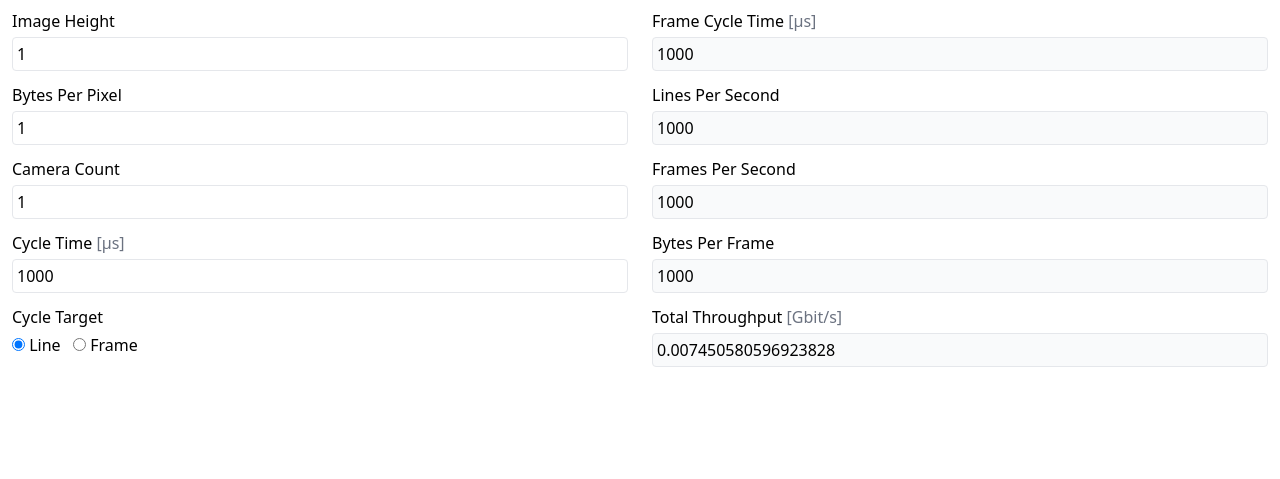
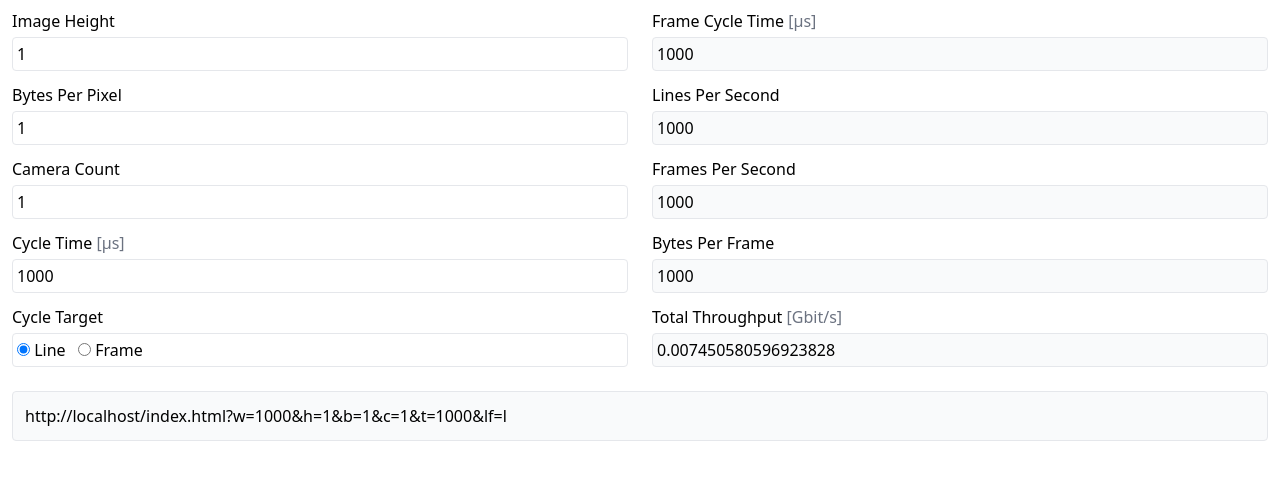
Before and after one commit to jurihock/ccc, a plain HTML site: page index.html in a window 1280 px wide. Shown: the part 117-596 px from the top of the page. Drawn offline with nearby package versions, Linux system fonts and the light colour scheme.

Commit message:
Update index.html

```diff
--- a/index.html
+++ b/index.html
@@ -28,6 +28,8 @@
 				FramesPerSecond: document.getElementById('FramesPerSecond'),
 				BytesPerFrame: document.getElementById('BytesPerFrame'),
 				GigabitPerSecond: document.getElementById('GigabitPerSecond'),
+
+				Hyperlink: document.getElementById('Hyperlink')
 			};
 
 			if (elements.ImageWidth.value === '0')
@@ -51,12 +53,17 @@
 				{
 					width: NaN,
 					height: NaN,
-					bytes: NaN,
+					bytes: NaN
 				},
 				camera:
 				{
-					count: NaN,
-					cycletime: NaN,
+					count: NaN
+				},
+				cycletime:
+				{
+					value: NaN,
+					weight: NaN,
+					target: NaN
 				}
 			};
 
@@ -64,17 +71,18 @@
 			input.image.height = parseInt(elements.ImageHeight.value);
 			input.image.bytes = parseInt(elements.ImageBytes.value);
 			input.camera.count = parseInt(elements.CameraCount.value);
-			input.camera.cycletime = parseInt(elements.CycleTime.value);
+			input.cycletime.value = parseInt(elements.CycleTime.value);
 
 			if (elements.CycleTimeTargetLine.checked)
 			{
-				input.camera.cycletime *= 1e-6;
+				input.cycletime.weight = 1e-6;
+				input.cycletime.target = 'l';
 			}
 
 			if (elements.CycleTimeTargetFrame.checked)
 			{
-				input.camera.cycletime *= 1e-6;
-				input.camera.cycletime /= input.image.height;
+				input.cycletime.weight = 1e-6 / input.image.height;
+				input.cycletime.target = 'f';
 			}
 
 			var output =
@@ -83,22 +91,22 @@
 				{
 					cycletime: NaN,
 					frequency: NaN,
-					bytes: NaN,
+					bytes: NaN
 				},
 				frame:
 				{
 					cycletime: NaN,
 					frequency: NaN,
-					bytes: NaN,
+					bytes: NaN
 				},
 				gbps: NaN
 			};
 
-			output.line.cycletime = input.camera.cycletime * 1e+6;
-			output.frame.cycletime = input.image.height * input.camera.cycletime * 1e+6;
+			output.line.cycletime = input.cycletime.value * input.cycletime.weight * 1e+6;
+			output.frame.cycletime = input.image.height * input.cycletime.value * input.cycletime.weight * 1e+6;
 
-			output.line.frequency = Math.round(1 / (input.camera.cycletime));
-			output.frame.frequency = Math.round(1 / (input.image.height * input.camera.cycletime));
+			output.line.frequency = Math.round(1 / (input.cycletime.value * input.cycletime.weight));
+			output.frame.frequency = Math.round(1 / (input.image.height * input.cycletime.value * input.cycletime.weight));
 
 			output.line.bytes = input.image.width * input.image.bytes;
 			output.frame.bytes = input.image.height * input.image.width * input.image.bytes;
@@ -117,6 +125,22 @@
 
 			elements.BytesPerFrame.value = output.frame.bytes;
 			elements.GigabitPerSecond.value = output.gbps;
+
+			var hyperlink =
+			[
+				window.location.protocol + '//',
+				window.location.hostname,
+				window.location.pathname,
+				'?<strong>w=</strong>' + input.image.width,
+				'&<strong>h=</strong>' + input.image.height,
+				'&<strong>b=</strong>' + input.image.bytes,
+				'&<strong>c=</strong>' + input.camera.count,
+				'&<strong>t=</strong>' + input.cycletime.value,
+				'&<strong>lf=</strong>' + input.cycletime.target,
+			].join('');
+
+			elements.Hyperlink.href = hyperlink.replaceAll(/<\/?strong>/g, '');
+			elements.Hyperlink.innerHTML = hyperlink;
 		}
 
 		function toggle()
@@ -138,6 +162,44 @@
 			commit();
 		}
 
+		function sync()
+		{
+			var elements =
+			{
+				ImageWidth: document.getElementById('ImageWidth'),
+				ImageHeight: document.getElementById('ImageHeight'),
+				ImageBytes: document.getElementById('ImageBytes'),
+				CameraCount: document.getElementById('CameraCount'),
+				CycleTime: document.getElementById('CycleTime'),
+				CycleTimeTargetLine: document.getElementById('CycleTimeTargetLine'),
+				CycleTimeTargetFrame: document.getElementById('CycleTimeTargetFrame')
+			};
+
+			var query = new URLSearchParams(window.location.search);
+
+			if (query.has('w'))
+			{
+				elements.ImageWidth.value = parseInt(query.get('w'));
+			}
+
+			if (query.has('h'))
+			{
+				elements.ImageHeight.value = parseInt(query.get('h'));
+			}
+
+			if (query.has('b'))
+			{
+				elements.ImageBytes.value = parseInt(query.get('b'));
+			}
+
+			if (query.has('c'))
+			{
+				elements.CameraCount.value = parseInt(query.get('c'));
+			}
+
+			commit();
+		}
+
 	</script>
 
 </head>
@@ -145,7 +207,7 @@
 
 	<div class="container mx-auto">
 
-		<div class="mt-3 mx-3 text-xl font-medium">Camera Configuration Calculus</div>
+		<div class="mt-3 mx-3 text-xl font-medium"><a href="/">Camera Configuration Calculus</a></div>
 
 		<div class="flex flex-row flex-wrap">
 
@@ -178,7 +240,7 @@
 
 				<div class="flex flex-col">
 					<label onclick="toggle()">Cycle Target</label>
-					<div>
+					<div class="p-1 border rounded">
 						<input type="radio" id="CycleTimeTargetLine" name="CycleTimeTarget" oninput="commit()" checked>
 						<label for="CycleTimeTargetLine">Line</label>
 						&nbsp;
@@ -225,6 +287,10 @@
 
 		</div>
 
+		<div class="mt-3 mx-3 p-3 bg-gray-50 border rounded font-light">
+			<a id="Hyperlink"></a>
+		</div>
+
 	</div>
 
 	<script type="text/javascript">
@@ -251,7 +317,7 @@
 			}
 		}
 
-		window.addEventListener('load', commit);
+		window.addEventListener('load', sync);
 
 	</script>
 
```
